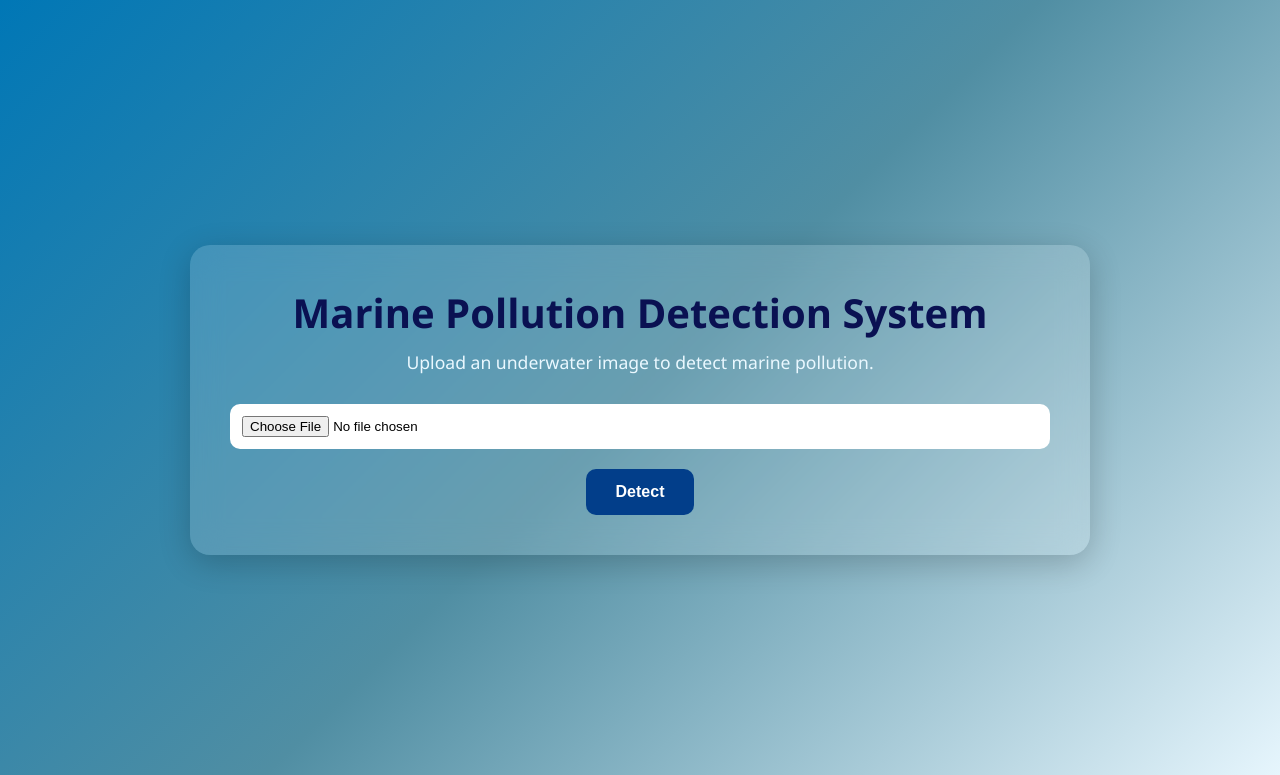
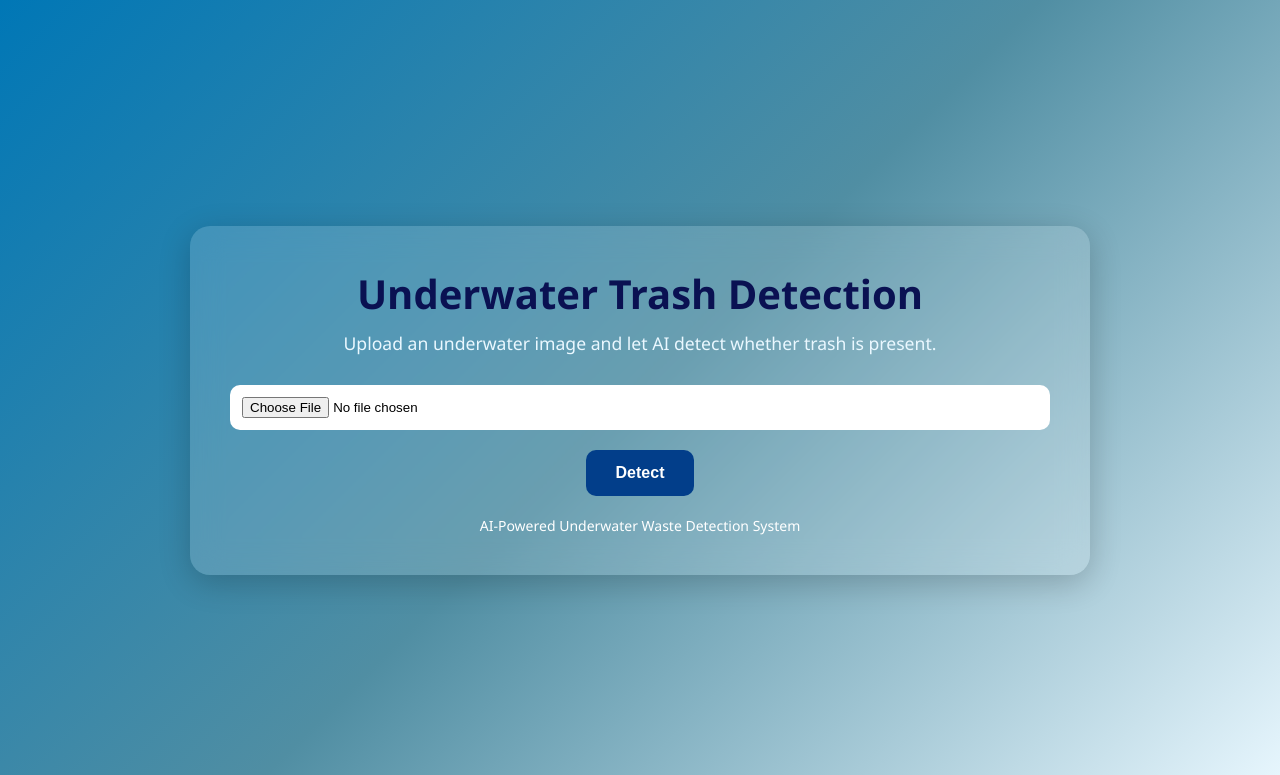
Before and after one commit to SubhaDass/Marine-Pollution-Detetection, a Flask app: page / in a window 1280 px wide. Shown: the top 775 px of the page. Run offline with Flask 3, Linux system fonts and the light colour scheme.

Commit message:
styling file

```diff
--- a/app/templates/index.html
+++ b/app/templates/index.html
@@ -1,21 +1,21 @@
 <!DOCTYPE html>
-<html>
-
+<html lang="en">
 <head>
-    <title>Marine Pollution Detection System</title>
+    <meta charset="UTF-8">
+    <meta name="viewport" content="width=device-width, initial-scale=1.0">
+    <title>Underwater Trash Detection</title>
 
     <link rel="stylesheet"
           href="{{ url_for('static', filename='style.css') }}">
 </head>
-
 <body>
 
     <div class="container">
 
-    <h1> Marine Pollution Detection System</h1>
+        <h1> Underwater Trash Detection</h1>
 
         <p class="subtitle">
-        Upload an underwater image to detect marine pollution.
+            Upload an underwater image and let AI detect whether trash is present.
         </p>
 
         <form action="/predict"
@@ -24,7 +24,10 @@
 
             <input type="file"
                    name="file"
+                   accept="image/*"
                    required>
+
+            <br>
 
             <button type="submit">
                 Detect
@@ -37,16 +40,29 @@
         <div class="card">
 
             <img src="{{ url_for('uploaded_file', filename=image) }}"
+                 alt="Uploaded Image"
                  class="preview">
 
-        <h2>{{ prediction }}</h2>
+            <h2>Detection Result</h2>
 
-        <h3>Confidence: {{ confidence }}%</h3>
+            <p class="result {% if prediction == 'Trash Detected' %}trash{% else %}clean{% endif %}">
+                {{ prediction }}
+            </p>
+
+            <p class="confidence">
+                Confidence: {{ confidence }}%
+            </p>
 
         </div>
 
         {% endif %}
 
+        <div class="footer">
+            <p>
+                AI-Powered Underwater Waste Detection System
+            </p>
+        </div>
+
     </div>
 
 </body>
```
Lines whose indentation alone changed are shown as unchanged.
